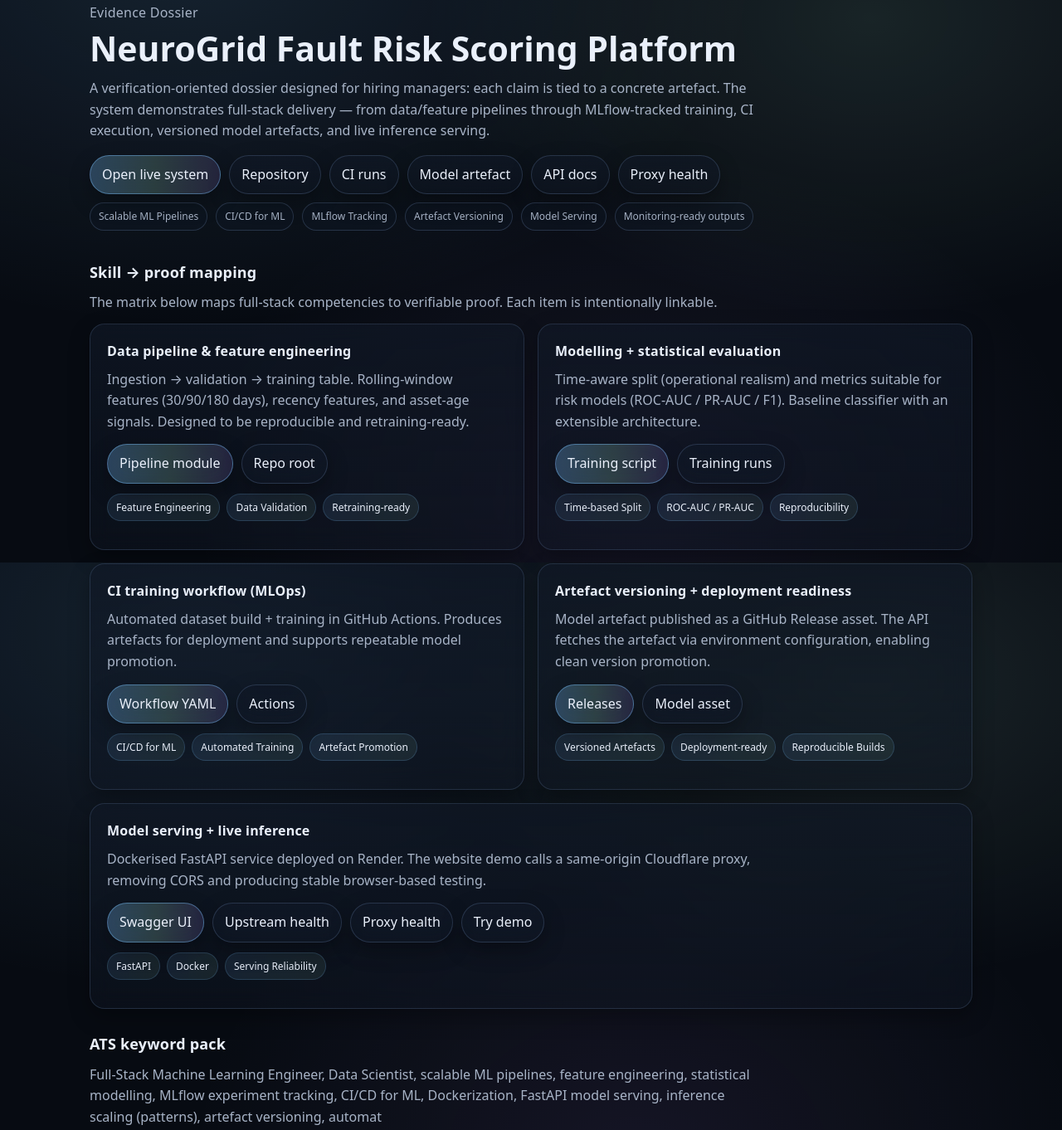
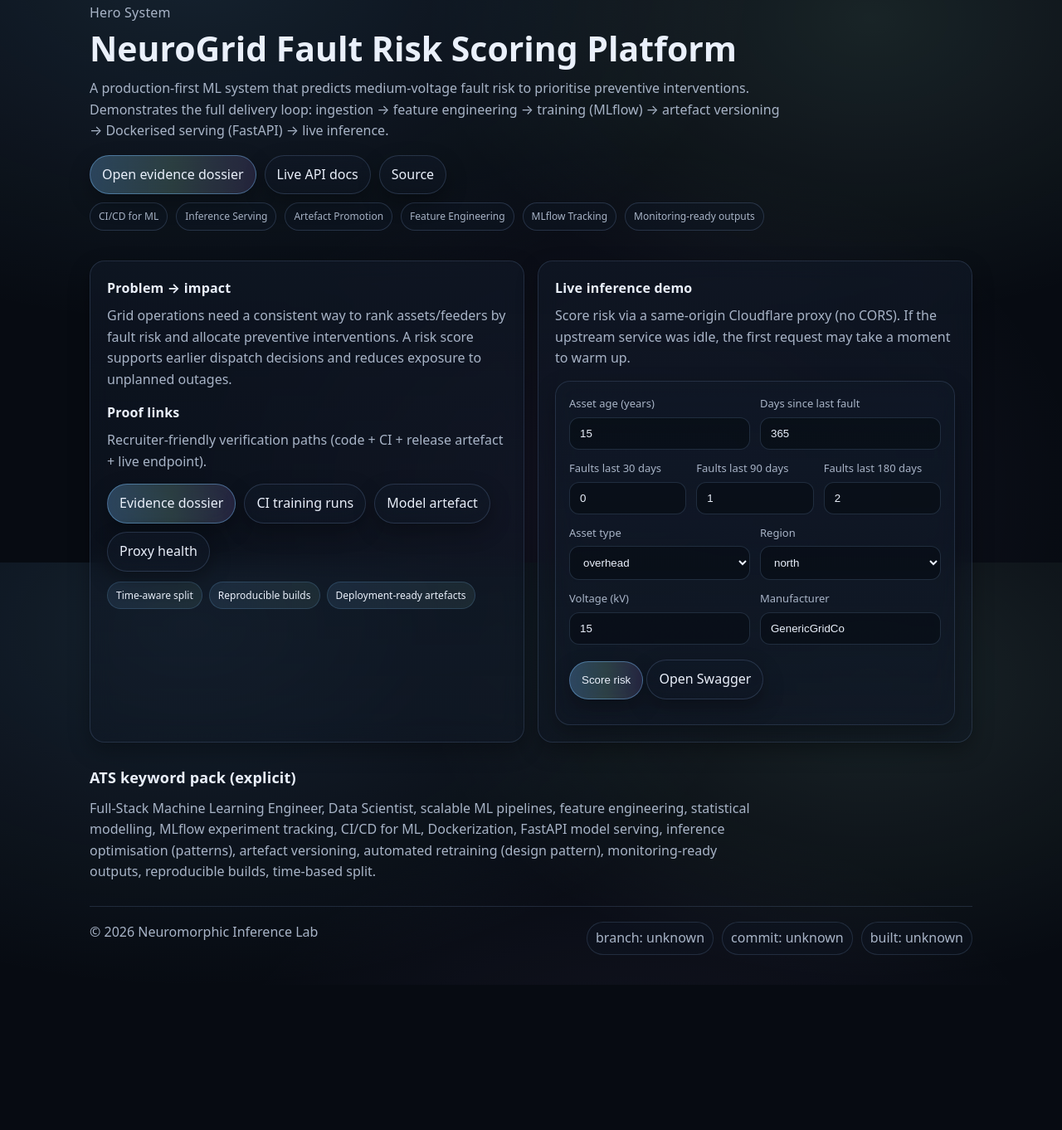
Before and after one commit to nepryoon/neuromorphic-inference-lab-site, a plain HTML site: page demos/mv-grid-fault-risk/index.html in a window 1280 px wide. Shown: the part 122-1484 px from the top of the page at 83% size. After the commit the page ends 1309 px from the top, so only its background shows below. Drawn offline with Linux system fonts and the light colour scheme; no server answers.

Commit message:
Update index.html

```diff
--- a/demos/mv-grid-fault-risk/index.html
+++ b/demos/mv-grid-fault-risk/index.html
@@ -3,11 +3,12 @@
 <head>
   <meta charset="utf-8" />
   <meta name="viewport" content="width=device-width, initial-scale=1" />
-  <title>Evidence Dossier — NeuroGrid Fault Risk Scoring Platform</title>
-  <meta name="description" content="Evidence dossier: full-stack ML delivery proof (data pipeline, MLflow training, CI workflow, artefact versioning, live inference serving)." />
+  <title>NeuroGrid Fault Risk Scoring Platform — Systems</title>
+  <meta name="description" content="End-to-end ML system: feature engineering, MLflow training, CI/CD for ML, artefact versioning, FastAPI serving, and monitoring-ready outputs." />
   <link rel="icon" href="/favicon.svg" />
   <link rel="stylesheet" href="/style.css" />
 </head>
+
 <body>
   <header class="nav">
     <div class="brand">
@@ -16,7 +17,7 @@
     </div>
     <nav class="navlinks" aria-label="Primary navigation">
       <a data-nav href="/">Signal</a>
-      <a data-nav href="/demos/">Systems</a>
+      <a data-nav class="active" href="/demos/">Systems</a>
       <a data-nav href="/evidence/">Proof Ledger</a>
       <a data-nav href="/about/">Identity</a>
     </nav>
@@ -24,132 +25,217 @@
 
   <main class="container">
     <section class="hero">
-      <p class="kicker">Evidence Dossier</p>
+      <p class="kicker">Hero System</p>
       <h1 class="h1">NeuroGrid Fault Risk Scoring Platform</h1>
       <p class="sub">
-        A verification-oriented dossier designed for hiring managers: each claim is tied to a concrete artefact.
-        The system demonstrates full-stack delivery — from data/feature pipelines through MLflow-tracked training,
-        CI execution, versioned model artefacts, and live inference serving.
+        A production-first ML system that predicts medium-voltage fault risk to prioritise preventive interventions.
+        Demonstrates the full delivery loop: ingestion → feature engineering → training (MLflow) → artefact versioning → Dockerised serving (FastAPI) → live inference.
       </p>
 
       <div class="actions">
-        <a class="btn primary" href="/demos/mv-grid-fault-risk/">Open live system</a>
-        <a class="btn" href="https://github.com/nepryoon/mv-grid-fault-risk" target="_blank" rel="noopener">Repository</a>
-        <a class="btn" href="https://github.com/nepryoon/mv-grid-fault-risk/actions" target="_blank" rel="noopener">CI runs</a>
-        <a class="btn" href="https://github.com/nepryoon/mv-grid-fault-risk/releases/tag/model-v0.1.0" target="_blank" rel="noopener">Model artefact</a>
-        <a class="btn" href="https://mv-grid-fault-risk-api.onrender.com/docs" target="_blank" rel="noopener">API docs</a>
-        <a class="btn" href="/api/mvgrid/health" target="_blank" rel="noopener">Proxy health</a>
+        <a class="btn primary" href="/evidence/mv-grid-fault-risk/">Open evidence dossier</a>
+        <a class="btn" href="https://mv-grid-fault-risk-api.onrender.com/docs" target="_blank" rel="noopener">Live API docs</a>
+        <a class="btn" href="https://github.com/nepryoon/mv-grid-fault-risk" target="_blank" rel="noopener">Source</a>
       </div>
 
       <div class="badges">
-        <span class="badge">Scalable ML Pipelines</span>
         <span class="badge">CI/CD for ML</span>
+        <span class="badge">Inference Serving</span>
+        <span class="badge">Artefact Promotion</span>
+        <span class="badge">Feature Engineering</span>
         <span class="badge">MLflow Tracking</span>
-        <span class="badge">Artefact Versioning</span>
-        <span class="badge">Model Serving</span>
         <span class="badge">Monitoring-ready outputs</span>
       </div>
     </section>
 
     <section class="section">
-      <h2>Skill → proof mapping</h2>
+      <div class="grid">
+        <article class="card project col-6">
+          <h3>Problem → impact</h3>
           <p>
-        The matrix below maps full-stack competencies to verifiable proof. Each item is intentionally linkable.
+            Grid operations need a consistent way to rank assets/feeders by fault risk and allocate preventive interventions.
+            A risk score supports earlier dispatch decisions and reduces exposure to unplanned outages.
           </p>
 
-      <div class="grid">
-        <article class="card project col-6">
-          <h3>Data pipeline & feature engineering</h3>
-          <p>
-            Ingestion → validation → training table. Rolling-window features (30/90/180 days), recency features, and asset-age signals.
-            Designed to be reproducible and retraining-ready.
-          </p>
+          <h3>Proof links</h3>
+          <p>Recruiter-friendly verification paths (code + CI + release artefact + live endpoint).</p>
+
           <div class="actions">
-            <a class="btn primary" href="https://github.com/nepryoon/mv-grid-fault-risk/tree/main/src/mvgrid" target="_blank" rel="noopener">Pipeline module</a>
-            <a class="btn" href="https://github.com/nepryoon/mv-grid-fault-risk" target="_blank" rel="noopener">Repo root</a>
+            <a class="btn primary" href="/evidence/mv-grid-fault-risk/">Evidence dossier</a>
+            <a class="btn" href="https://github.com/nepryoon/mv-grid-fault-risk/actions" target="_blank" rel="noopener">CI training runs</a>
+            <a class="btn" href="https://github.com/nepryoon/mv-grid-fault-risk/releases/tag/model-v0.1.0" target="_blank" rel="noopener">Model artefact</a>
+            <a class="btn" href="/api/mvgrid/health" target="_blank" rel="noopener">Proxy health</a>
           </div>
+
           <div class="tags" style="margin-top:12px;">
-            <span class="tag">Feature Engineering</span>
-            <span class="tag">Data Validation</span>
-            <span class="tag">Retraining-ready</span>
+            <span class="tag">Time-aware split</span>
+            <span class="tag">Reproducible builds</span>
+            <span class="tag">Deployment-ready artefacts</span>
           </div>
         </article>
 
         <article class="card project col-6">
-          <h3>Modelling + statistical evaluation</h3>
+          <h3>Live inference demo</h3>
           <p>
-            Time-aware split (operational realism) and metrics suitable for risk models (ROC-AUC / PR-AUC / F1).
-            Baseline classifier with an extensible architecture.
+            Score risk via a same-origin Cloudflare proxy (no CORS). If the upstream service was idle, the first request may take a moment to warm up.
           </p>
-          <div class="actions">
-            <a class="btn primary" href="https://github.com/nepryoon/mv-grid-fault-risk/tree/main/src/mvgrid/train.py" target="_blank" rel="noopener">Training script</a>
-            <a class="btn" href="https://github.com/nepryoon/mv-grid-fault-risk/actions" target="_blank" rel="noopener">Training runs</a>
+
+          <div class="card project" style="padding:16px;">
+            <form id="score-form">
+              <div class="grid">
+                <div class="col-6">
+                  <label><span>Asset age (years)</span>
+                    <input name="asset_age_years" type="number" step="0.5" value="15" />
+                  </label>
                 </div>
-          <div class="tags" style="margin-top:12px;">
-            <span class="tag">Time-based Split</span>
-            <span class="tag">ROC-AUC / PR-AUC</span>
-            <span class="tag">Reproducibility</span>
+                <div class="col-6">
+                  <label><span>Days since last fault</span>
+                    <input name="days_since_last_fault" type="number" step="1" value="365" />
+                  </label>
                 </div>
-        </article>
 
-        <article class="card project col-6">
-          <h3>CI training workflow (MLOps)</h3>
-          <p>
-            Automated dataset build + training in GitHub Actions. Produces artefacts for deployment and supports
-            repeatable model promotion.
-          </p>
-          <div class="actions">
-            <a class="btn primary" href="https://github.com/nepryoon/mv-grid-fault-risk/tree/main/.github/workflows" target="_blank" rel="noopener">Workflow YAML</a>
-            <a class="btn" href="https://github.com/nepryoon/mv-grid-fault-risk/actions" target="_blank" rel="noopener">Actions</a>
+                <div class="col-4">
+                  <label><span>Faults last 30 days</span>
+                    <input name="faults_last_30d" type="number" step="1" value="0" />
+                  </label>
                 </div>
-          <div class="tags" style="margin-top:12px;">
-            <span class="tag">CI/CD for ML</span>
-            <span class="tag">Automated Training</span>
-            <span class="tag">Artefact Promotion</span>
+                <div class="col-4">
+                  <label><span>Faults last 90 days</span>
+                    <input name="faults_last_90d" type="number" step="1" value="1" />
+                  </label>
                 </div>
-        </article>
+                <div class="col-4">
+                  <label><span>Faults last 180 days</span>
+                    <input name="faults_last_180d" type="number" step="1" value="2" />
+                  </label>
+                </div>
 
-        <article class="card project col-6">
-          <h3>Artefact versioning + deployment readiness</h3>
-          <p>
-            Model artefact published as a GitHub Release asset. The API fetches the artefact via environment configuration,
-            enabling clean version promotion.
-          </p>
-          <div class="actions">
-            <a class="btn primary" href="https://github.com/nepryoon/mv-grid-fault-risk/releases" target="_blank" rel="noopener">Releases</a>
-            <a class="btn" href="https://github.com/nepryoon/mv-grid-fault-risk/releases/download/model-v0.1.0/model_latest.zip" target="_blank" rel="noopener">Model asset</a>
+                <div class="col-6">
+                  <label><span>Asset type</span>
+                    <select name="asset_type">
+                      <option value="overhead" selected>overhead</option>
+                      <option value="underground">underground</option>
+                      <option value="substation">substation</option>
+                      <option value="unknown">unknown</option>
+                    </select>
+                  </label>
                 </div>
-          <div class="tags" style="margin-top:12px;">
-            <span class="tag">Versioned Artefacts</span>
-            <span class="tag">Deployment-ready</span>
-            <span class="tag">Reproducible Builds</span>
+
+                <div class="col-6">
+                  <label><span>Region</span>
+                    <select name="region">
+                      <option value="north" selected>north</option>
+                      <option value="centre">centre</option>
+                      <option value="south">south</option>
+                      <option value="unknown">unknown</option>
+                    </select>
+                  </label>
                 </div>
-        </article>
 
-        <article class="card project col-12">
-          <h3>Model serving + live inference</h3>
-          <p>
-            Dockerised FastAPI service deployed on Render. The website demo calls a same-origin Cloudflare proxy,
-            removing CORS and producing stable browser-based testing.
-          </p>
-          <div class="actions">
-            <a class="btn primary" href="https://mv-grid-fault-risk-api.onrender.com/docs" target="_blank" rel="noopener">Swagger UI</a>
-            <a class="btn" href="https://mv-grid-fault-risk-api.onrender.com/health" target="_blank" rel="noopener">Upstream health</a>
-            <a class="btn" href="/api/mvgrid/health" target="_blank" rel="noopener">Proxy health</a>
-            <a class="btn" href="/demos/mv-grid-fault-risk/">Try demo</a>
+                <div class="col-6">
+                  <label><span>Voltage (kV)</span>
+                    <input name="voltage_kv" type="number" step="1" value="15" />
+                  </label>
                 </div>
-          <div class="tags" style="margin-top:12px;">
-            <span class="tag">FastAPI</span>
-            <span class="tag">Docker</span>
-            <span class="tag">Serving Reliability</span>
+
+                <div class="col-6">
+                  <label><span>Manufacturer</span>
+                    <input name="manufacturer" type="text" value="GenericGridCo" />
+                  </label>
+                </div>
+
+                <div class="col-12" style="margin-top:6px;">
+                  <button class="btn primary" type="submit">Score risk</button>
+                  <a class="btn" href="https://mv-grid-fault-risk-api.onrender.com/docs" target="_blank" rel="noopener">Open Swagger</a>
+                </div>
+              </div>
+            </form>
+
+            <div id="result" style="margin-top:14px; color: var(--muted);"></div>
           </div>
         </article>
       </div>
     </section>
 
     <section class="section">
-      <h2>ATS keyword pack</h2>
+      <h2>ATS keyword pack (explicit)</h2>
       <p>
         Full-Stack Machine Learning Engineer, Data Scientist, scalable ML pipelines, feature engineering, statistical modelling,
-        MLflow experiment tracking, CI/CD for ML, Dockerization, FastAPI model serving, inference scaling (patterns),
-        artefact versioning, automat
+        MLflow experiment tracking, CI/CD for ML, Dockerization, FastAPI model serving, inference optimisation (patterns),
+        artefact versioning, automated retraining (design pattern), monitoring-ready outputs, reproducible builds, time-based split.
+      </p>
+    </section>
+
+    <footer class="footer">
+      <div>© <span id="year"></span> Neuromorphic Inference Lab</div>
+      <div class="prov">
+        <span id="build-branch">branch: …</span>
+        <span id="build-commit">commit: …</span>
+        <span id="build-time">built: …</span>
+      </div>
+    </footer>
+  </main>
+
+  <script>
+    document.getElementById("year").textContent = String(new Date().getFullYear());
+
+    const API_PREDICT = "/api/mvgrid/predict";
+    const API_HEALTH  = "/api/mvgrid/health";
+
+    function toNumber(v) {
+      const n = Number(v);
+      return Number.isFinite(n) ? n : v;
+    }
+
+    function pillRow(items) {
+      return `<div class="prov">${items.map(x => `<span>${x}</span>`).join("")}</div>`;
+    }
+
+    document.getElementById("score-form").addEventListener("submit", async (e) => {
+      e.preventDefault();
+      const form = e.target;
+      const data = new FormData(form);
+
+      const features = {};
+      for (const [k, v] of data.entries()) {
+        const vv = (typeof v === "string") ? v.trim() : v;
+        features[k] = vv === "" ? null : toNumber(vv);
+      }
+
+      const resultEl = document.getElementById("result");
+      resultEl.textContent = "Scoring… (If the service was idle, it may take a moment to warm up.)";
+
+      try { await fetch(API_HEALTH, { cache: "no-store" }); } catch (_) {}
+
+      try {
+        const res = await fetch(API_PREDICT, {
+          method: "POST",
+          headers: { "Content-Type": "application/json" },
+          body: JSON.stringify({ features })
+        });
+
+        const txt = await res.text();
+        if (!res.ok) throw new Error(`API error (${res.status}): ${txt}`);
+
+        const out = JSON.parse(txt);
+        const prob = Number(out.fault_probability_30d);
+        const band = String(out.risk_band || "unknown").toUpperCase();
+        const model = String(out.model_source || "model");
+
+        resultEl.innerHTML =
+          pillRow([
+            `fault probability (30d): <strong>${Number.isFinite(prob) ? prob.toFixed(3) : out.fault_probability_30d}</strong>`,
+            `risk band: <strong>${band}</strong>`,
+            `model: ${model}`
+          ]) +
+          `<div style="margin-top:10px;"><small>Live inference via Cloudflare proxy → Render FastAPI → versioned model artefact.</small></div>`;
+
+      } catch (err) {
+        resultEl.textContent = "Request failed: " + err.message;
+      }
+    });
+  </script>
+
+  <script src="/build-info.js"></script>
+</body>
+</html>
```
Lines whose indentation alone changed are shown as unchanged.
